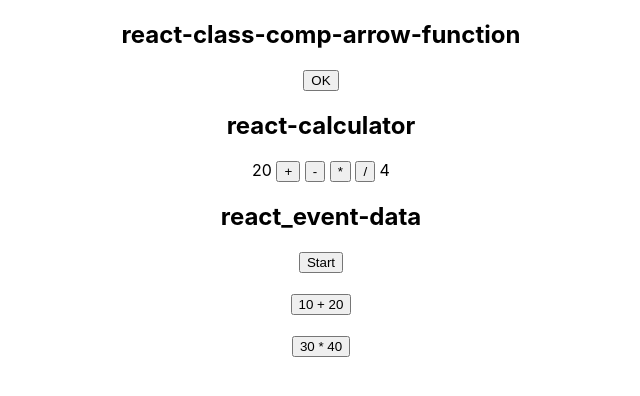
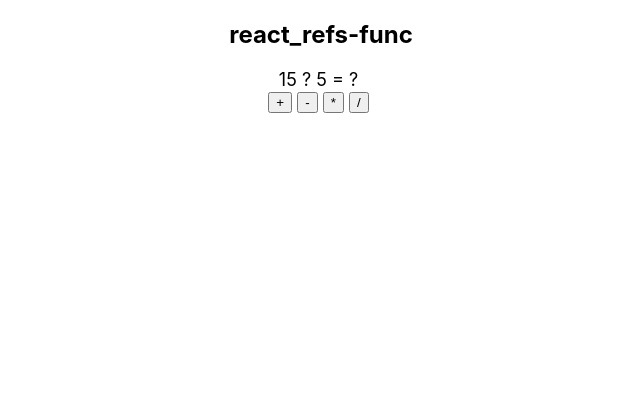
Before and after one commit to SakkarinTemaiyanan/app1, a React (Create React App) app: page / in a window 1280 px wide. Shown: the top 396 px of the page, without its empty margins (319-959 px from the left). Built offline with nearby package versions, Linux system fonts and the light colour scheme.

Commit message:
RefsFunc
RefsFunc

```diff
--- a/src/App.js
+++ b/src/App.js
@@ -2,33 +2,14 @@
 import Button  from './class-components'
 import { Calculator2 } from './calculator'
 import { EventData2 } from './event-data'
+import  RefsFunc   from './refs-func'
 
 export default function App() {
   return(
-    <>
-      <h2><center>react-class-comp-arrow-function</center></h2>
-      <Button/>
-      <h2><center>react-calculator</center></h2>
-      <Calculator2/>
-      <h2><center>react_event-data</center></h2>
-      <EventData2/>
-    </>
+  <>
+    <h2><center>react_refs-func</center></h2>
+    <RefsFunc/>
+  </>
+
   )
 }
-
-
-
-/*
-function App(){
-  return(
-    <>
-      <Header/>
-      <p><center><Calendar/></center></p>
-      <Content/>
-      <Footer/>
-    </>
-  )
-
-}
-export default App;
-*/
--- /dev/null
+++ b/src/refs-func.js
@@ -0,0 +1,32 @@
+import React,{useRef} from "react";
+
+export default function RefsFunc() {
+    const num1 = useRef()
+    const num2 = useRef()
+    const operator = React.useRef()
+    const result = useRef()
+
+    const calculate = (ev) => {
+        let op = ev.target.innerText
+        let n1 = parseInt(num1.current.innerText)
+        let n2 = parseInt(num2.current.innerText)
+        let r = eval(`${n1} ${op} ${n2}`)
+        result.current.innerText = r
+        operator.current.innerText = op
+    }
+    return(
+        <div style={{textAlign: 'center', marginTop: 20, fontSize: 18}}>
+            <span ref={num1}>15</span>&nbsp;
+            <span ref={operator}>?</span>&nbsp;
+            <span ref={num2}>5</span>&nbsp;
+            <span>=</span>&nbsp;
+            <span ref={result}>?</span>&nbsp;
+            <div>
+                <button onClick={calculate}>+</button>&nbsp;
+                <button onClick={calculate}>-</button>&nbsp;
+                <button onClick={calculate}>*</button>&nbsp;
+                <button onClick={calculate}>/</button>&nbsp;
+            </div>
+        </div>
+    )
+}
```
